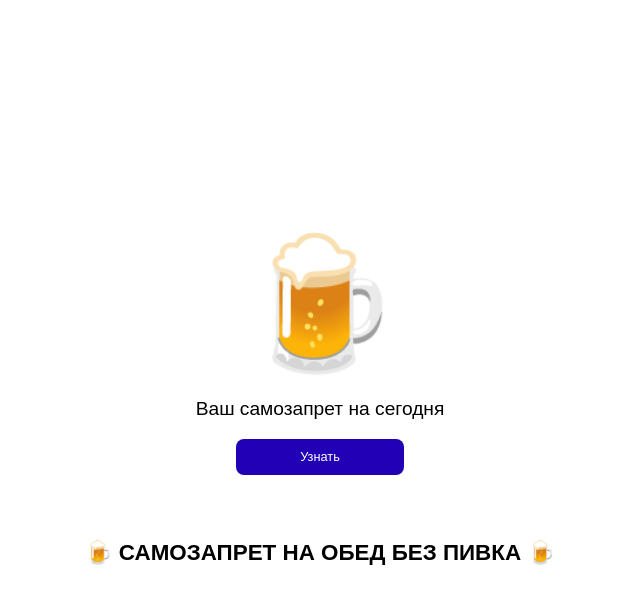
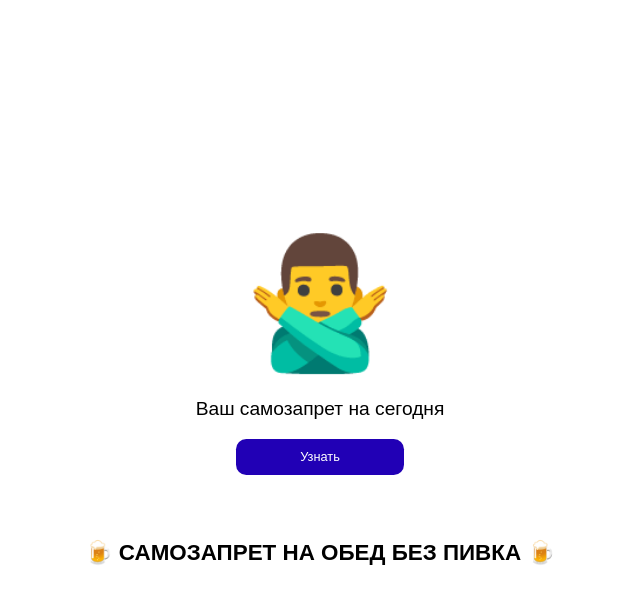
Before and after one commit to m777553/self-locking, an Angular app: page / in a window 1280 px wide. Both pictures are taken after a click on the button "Узнать". Shown: the top 604 px of the page, without its empty margins (328-968 px from the left). Built offline with nearby package versions, Linux system fonts and the light colour scheme.

Commit message:
STEP-3 fix main icon and overflow

```diff
--- a/src/app/app.component.html
+++ b/src/app/app.component.html
@@ -1,6 +1,6 @@
 <div class="self__wrap">
-  <div class="self__ing">{{todaySelfLocking.image}}</div>
+  <div class="self__ing">🙅‍♂️</div>
   <p class="self__text">Ваш самозапрет на сегодня</p>
   <button class="self__btn" (click)="choseSelfLocking()">Узнать</button>
-  <p *ngIf="todaySelfLocking.title" class="self__text --bold">{{todaySelfLocking.title}}</p>
+  <p *ngIf="todaySelfLocking.title" class="self__text --bold" (click)="copyToClipboard()">{{todaySelfLocking.title}}</p>
 </div>
--- a/src/app/app.component.scss
+++ b/src/app/app.component.scss
@@ -1,3 +1,7 @@
+body {
+  overflow: hidden;
+}
+
 :host {
   display: flex;
   width: 100vw;
@@ -28,16 +32,18 @@
   font-size: 1.75vw;
   text-transform: uppercase;
   margin-top: 5vw;
+  cursor: copy;
 }
 
 .self__btn {
   padding: .8vw 5vw;
   border: none;
-  border-radius: 8px;
+  border-radius: .8vw;
   color: white;
   background-color: #2100b5;
   font-size: 1vw;
   cursor: pointer;
+
   &:hover {
     opacity: 0.8;
   }
--- a/src/app/app.component.ts
+++ b/src/app/app.component.ts
@@ -19,4 +19,11 @@ export class AppComponent {
     const randomIndex = Math.floor(Math.random() * this.content.length);
     this.todaySelfLocking = {...this.content[randomIndex]};
   }
+  copyToClipboard() {
+    navigator.clipboard.writeText(this.todaySelfLocking.title).then(() => {
+      alert('Ваш самозапрет скопирован в буфер обмена!');
+    }).catch(err => {
+      console.error('Ошибка при копировании текста: ', err);
+    });
+  }
 }
```
